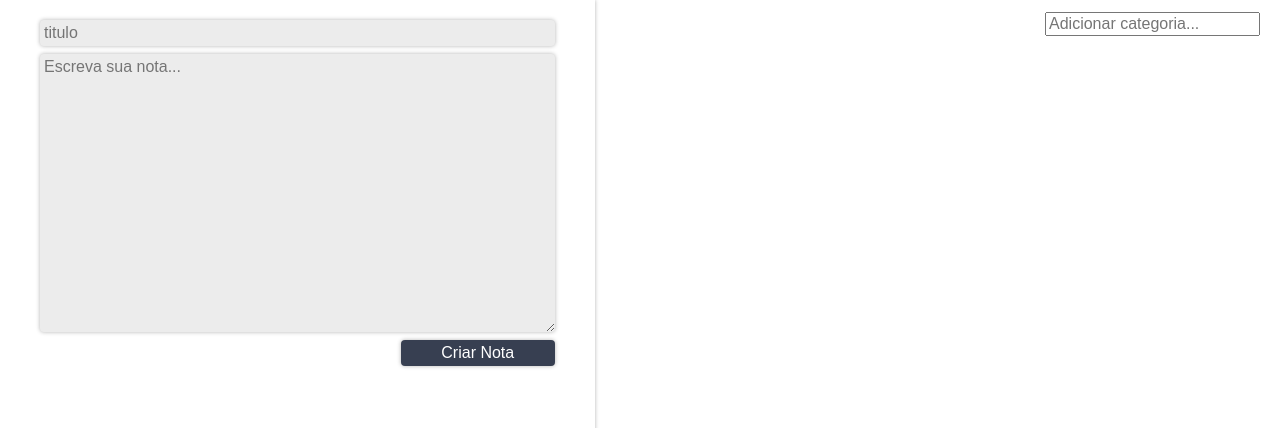
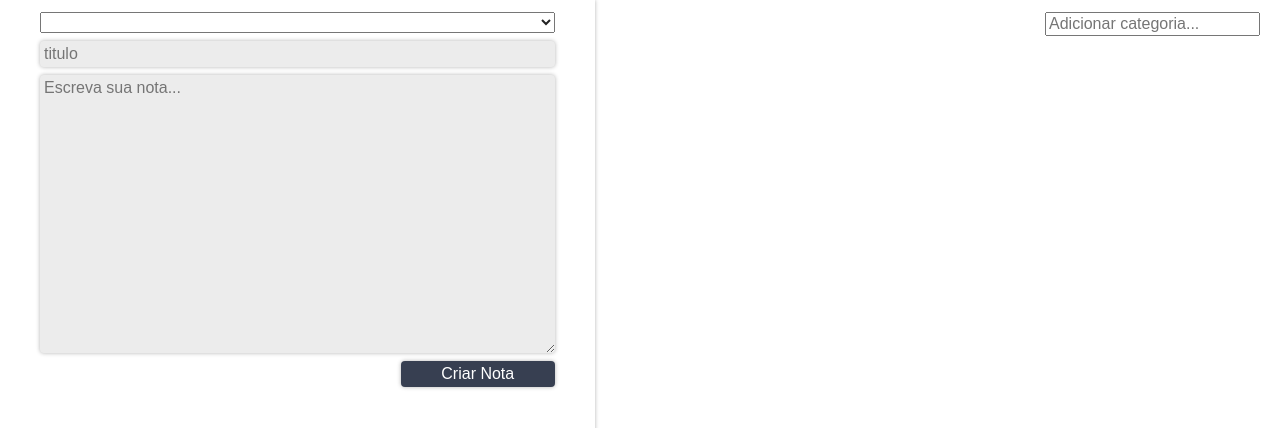
Before and after one commit to JonathanLima25/React-notes, a React (Create React App) app in the folder ceep/: page / in a window 1280 px wide. Shown: the top 428 px of the page. Built offline with nearby package versions, Linux system fonts and the light colour scheme.

Commit message:
lista de categorias assossiada ao formulario

```diff
--- a/ceep/src/App.js
+++ b/ceep/src/App.js
@@ -37,7 +37,8 @@
   render() {
     return (
       <section className="conteudo">
-        <FormularioCadastro criarNota={this.criarNota.bind(this)} />
+        <FormularioCadastro categorias={this.state.categorias}
+        criarNota={this.criarNota.bind(this)} />
         <main className="conteudo-principal">
           <ListaCategorias
           adicionarCategoria={this.adicionarCategoria.bind(this)}
--- a/ceep/src/components/FormularioCadastro/FormularioCadastro.jsx
+++ b/ceep/src/components/FormularioCadastro/FormularioCadastro.jsx
@@ -30,6 +30,11 @@
       <form className="form-cadastro"
         onSubmit={this._criarNota.bind(this)}
       >
+        <select className="form-cadastroInput">
+          {this.props.categorias.map((categoria, index)=>{
+            return <option key={index}>{categoria}</option>
+          })}
+        </select>
         <input
           type="text"
           placeholder="titulo"
```
